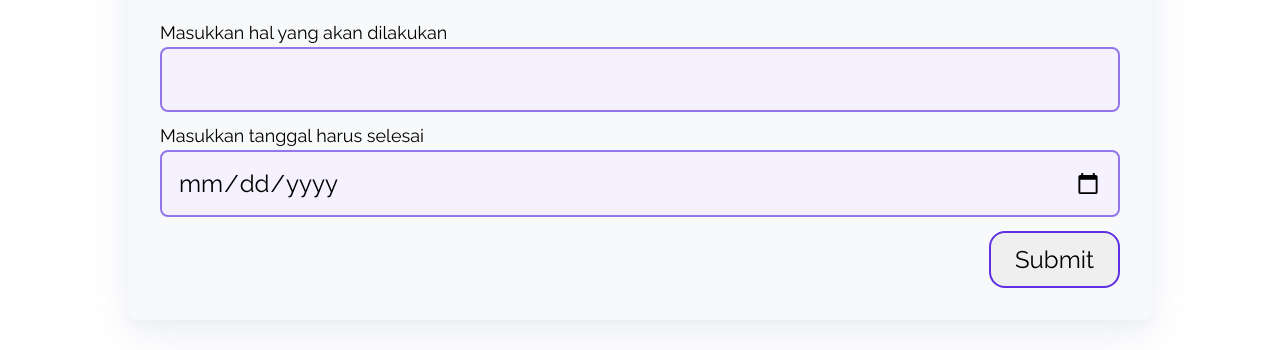
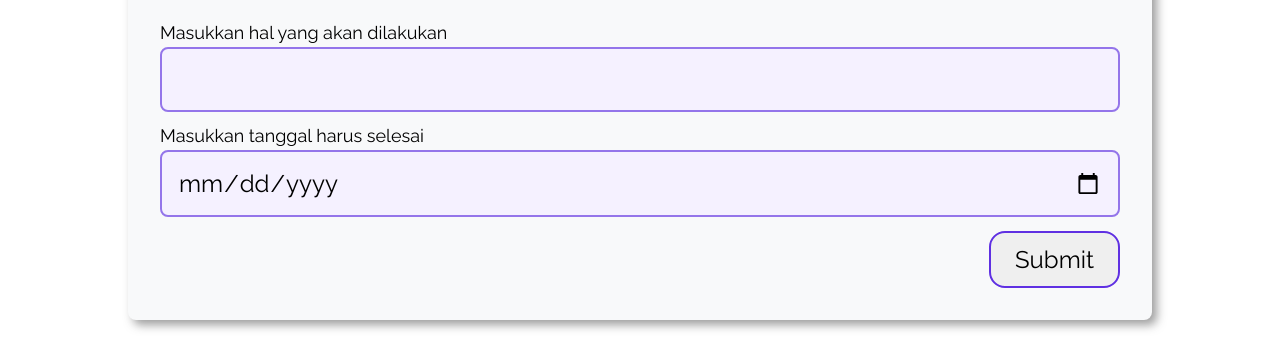
Before and after one commit to mHafizhh/mytodo-apps, a plain HTML site: page index.html in a window 1280 px wide. Shown: the part 209-559 px from the top of the page. Drawn offline with Linux system fonts and the light colour scheme.

Commit message:
adding box shadow

```diff
--- a/css/style.css
+++ b/css/style.css
@@ -31,6 +31,7 @@ header {
     padding: 16px;
     flex-grow: 1;
     height: fit-content;
+    box-shadow: 5px 5px 10px rgba(63, 63, 63, 0.5);
 }
 
 
--- a/index.html
+++ b/index.html
@@ -14,7 +14,7 @@
 </header>
 
 <div class="wrapper">
-  <div class="container bg-white shadow" id="add-todo">
+  <div class="container" id="add-todo">
     <h2 class="container-header text-center">Tambah yang harus dilakukan</h2>
     <form class="form" action="#" id="form">
       <div class="form-group form-title">
```
